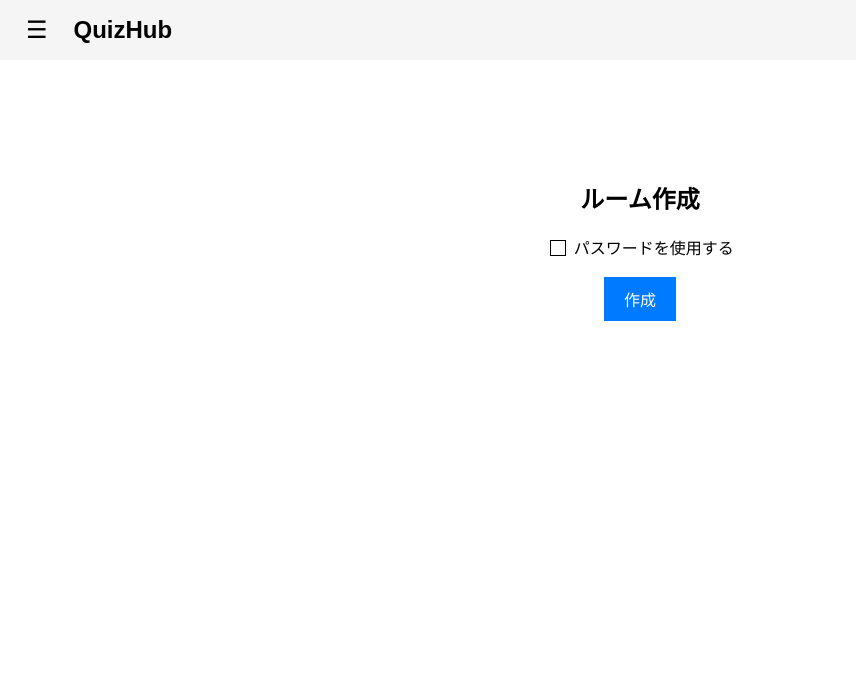
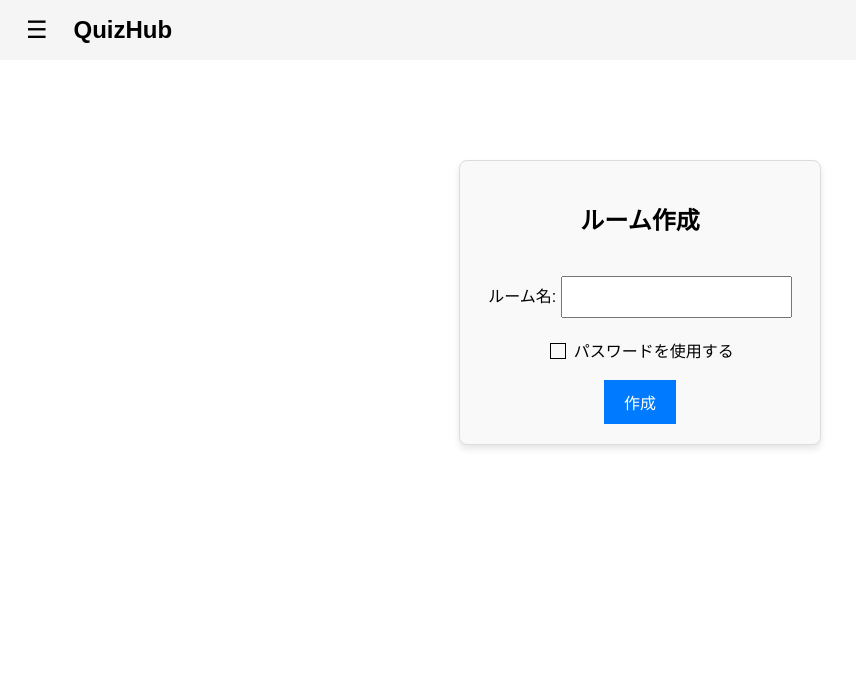
Before and after one commit to hori-moon/QuizHubProjects, a Django app: page /create_room/ in a window 1280 px wide. Shown: the top 685 px of the page, without its empty margins (0-856 px from the left). Run offline with Django 5.2, Linux system fonts and the light colour scheme.

Commit message:
ルーム作成見た目

```diff
--- a/QuizHub/views/__init__.py
+++ b/QuizHub/views/__init__.py
@@ -3,3 +3,4 @@ from .view_questions_views import *
 from .room_views import *
 from .to_text_views import *
 from .to_set_quiz_views import *
+from .create_room_views import *
--- a/static/css/create_room.css
+++ b/static/css/create_room.css
@@ -1,11 +1,25 @@
 /* 全体レイアウト調整 */
 .body {
     margin-top: 100px;
-    /* ← ヘッダーにかぶらないように調整 */
     display: flex;
     justify-content: center;
+    align-items: center;
     text-align: center;
-    align-items: center;
+}
+
+/* room-boxのサイズと中央配置 */
+.room-box {
+    width: 25%;
+    /* 画面幅の25% */
+    padding: 20px;
+    background-color: #f9f9f9;
+    /* 背景色を設定（任意） */
+    border: 1px solid #ddd;
+    /* 枠線を設定（任意） */
+    border-radius: 8px;
+    /* 角を丸くする（任意） */
+    box-shadow: 0 4px 6px rgba(0, 0, 0, 0.1);
+    /* 影を追加（任意） */
 }
 
 input[type="checkbox"] {
@@ -33,7 +47,6 @@ input[type="checkbox"]:checked:before {
 
 /* 入力欄 */
 .room-input {
-    width: 100%;
     padding: 10px;
     margin-top: 20px;
     margin-bottom: 20px;
@@ -49,3 +62,29 @@ input[type="checkbox"]:checked:before {
     border: none;
     cursor: pointer;
 }
+
+/* パスワード入力欄の非表示スタイル */
+.hidden {
+    visibility: hidden;
+    /* 要素を非表示にするがスペースを保持 */
+    opacity: 0;
+    /* 見えなくする */
+    height: 0;
+    /* 高さをゼロにする */
+    overflow: hidden;
+    /* 内容を隠す */
+    transition: opacity 0.3s ease;
+    /* スムーズな表示切り替え */
+}
+
+/* パスワード入力欄の表示スタイル */
+.visible {
+    visibility: visible;
+    /* 要素を表示 */
+    opacity: 1;
+    /* 完全に見えるようにする */
+    height: auto;
+    /* 元の高さに戻す */
+    transition: opacity 0.3s ease;
+    /* スムーズな表示切り替え */
+}
--- /dev/null
+++ b/static/js/create_room.js
@@ -0,0 +1,18 @@
+document.addEventListener("DOMContentLoaded", function () {
+    const usePasswordCheckbox = document.getElementById("use_password");
+    const passwordField = document.getElementById("password_field");
+
+    // チェックボックスの状態に応じてパスワード入力欄を表示/非表示
+    usePasswordCheckbox.addEventListener("change", function () {
+        if (usePasswordCheckbox.checked) {
+            passwordField.style.display = "block";
+        } else {
+            passwordField.style.display = "none";
+        }
+    });
+
+    // 初期状態で非表示
+    if (!usePasswordCheckbox.checked) {
+        passwordField.style.display = "none";
+    }
+});
--- a/templates/create_room.html
+++ b/templates/create_room.html
@@ -8,9 +8,9 @@
 <link rel="stylesheet" href="{% static 'css/create_room.css' %}">
 {% endblock %}
 
-<!-- JS -->
+<!-- JavaScript -->
 {% block extra_js %}
-<!-- <script src="{% static 'js/to_text.js' %}"></script> -->
+<script src="{% static 'js/create_room.js' %}"></script>
 {% endblock %}
 
 <!-- メイン -->
@@ -18,12 +18,21 @@
 <div class="body">
     <div class="room-box">
         <h2>ルーム作成</h2>
-        <input type="checkbox" id="name">
-        <label for="name">パスワードを使用する</label>
-        <br>
-        <!-- <input type="text" placeholder="ルーム名を入力" class="room-input"> -->
-        <br>
-        <button class="create-btn">作成</button>
+        <form method="post">
+            {% csrf_token %}
+            <label for="room_name">ルーム名:</label>
+            <input type="text" id="room_name" name="room_name" placeholder="{{ random_room_name }}" class="room-input">
+            <br>
+            <input type="checkbox" id="use_password" name="use_password">
+            <label for="use_password">パスワードを使用する</label>
+            <br>
+            <div id="password_field">
+                <label for="password">パスワード:</label>
+                <input type="password" id="password" name="password" class="room-input">
+            </div>
+            <br>
+            <button type="submit" class="create-btn">作成</button>
+        </form>
     </div>
 </div>
 {% endblock %}
```
Also changed, not shown: QuizHub/views/create_room_views.py (added).
